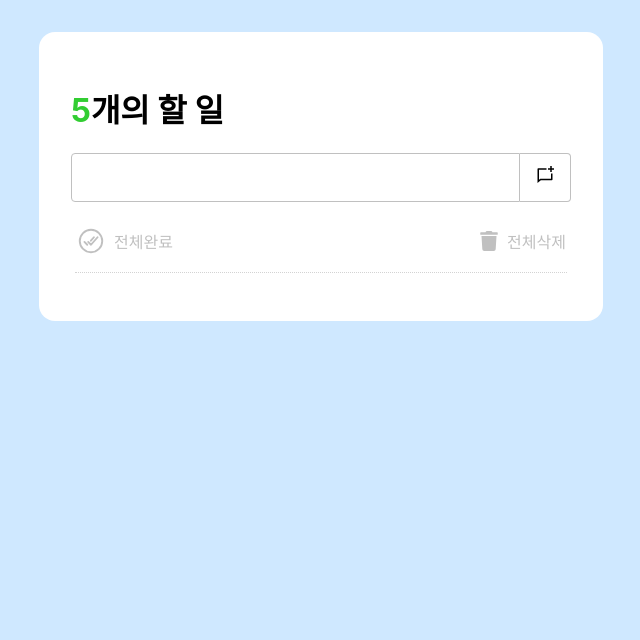
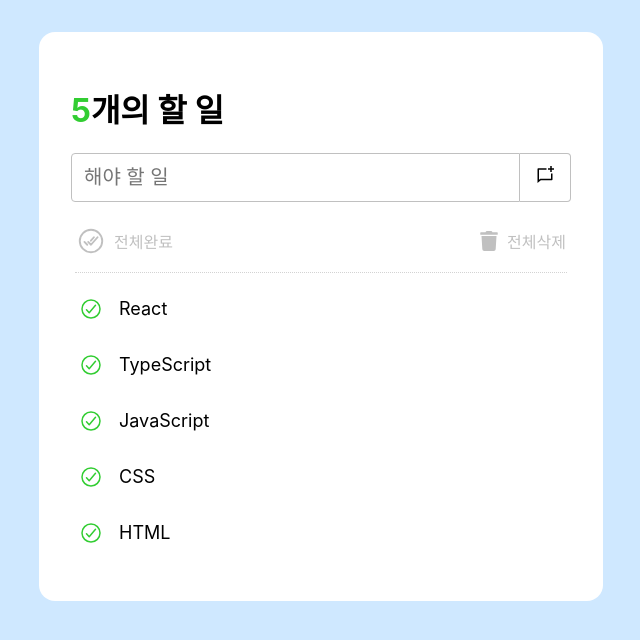
Before and after one commit to ssub0227/zerobase_react, a React (Create React App) app in the folder todo-list/: page / in a window 1280 px wide. Shown: the top 640 px of the page, without its empty margins (319-959 px from the left). Built offline with nearby package versions, Linux system fonts and the light colour scheme.

Commit message:
Style: 리스트 영역 마크업 완료

```diff
--- a/todo-list/src/App.tsx
+++ b/todo-list/src/App.tsx
@@ -1,9 +1,10 @@
-import React from 'react';
+import React from 'react'
 import TodoHeader from './Header/TodoHeader'
 import TodoInput from './Input/TodoInput'
 import TodoListTools from './Tools/TodoListTools'
 import Divider from './Divider/Divider'
-import './App.css';
+import TodoList from './List/TodoList'
+import './App.css'
 
 function App() {
   return (
@@ -12,8 +13,9 @@ function App() {
       <TodoInput />
       <TodoListTools />
       <Divider />
+      <TodoList />
     </div>
-  );
+  )
 }
 
 export default App;
--- a/todo-list/src/Input/TodoInput.tsx
+++ b/todo-list/src/Input/TodoInput.tsx
@@ -5,7 +5,7 @@ const TodoInput = () =>{
   return (
     <section className={styles.container}>
       <form className={styles.formContainer}>
-        <input className={styles.input}/>
+        <input className={styles.input} placeholder={'해야 할 일'}/>
       </form>
       <button className={styles.enter}><RiChatNewLine /></button>
     </section>
--- /dev/null
+++ b/todo-list/src/List/TodoList.module.css
@@ -0,0 +1,5 @@
+.olContainer{
+  list-style: none;
+  padding: 0;
+  margin: 0;
+}
--- /dev/null
+++ b/todo-list/src/List/TodoList.tsx
@@ -0,0 +1,19 @@
+import TodoItem from '../ListItem/TodoItem'
+import styles from './TodoList.module.css'
+
+const TodoList = ()=>{
+  const arr = ['React','TypeScript','JavaScript','CSS','HTML']
+  return(
+    <section>
+      <ol className={styles.olContainer}>
+        {
+          arr.map((str, index) =>{
+            return <TodoItem key={`${str}_${index}`} text={str} />
+          })
+        }
+      </ol>
+    </section>
+  )
+}
+
+export default TodoList
--- /dev/null
+++ b/todo-list/src/ListItem/TodoItem.module.css
@@ -0,0 +1,39 @@
+.container{
+  display: flex;
+  align-items: center;
+  font-size: 18px;
+  margin: 16px 0;
+  padding: 8px;
+}
+
+.container:hover{
+  background-color: #f5f5f5;
+  transition: background-color 0s;
+}
+
+.container:hover .removeIcon{
+  visibility: visible;
+}
+
+.circleIcon{
+  font-size: 24px;
+  margin-right: 16px;
+  cursor: pointer;
+
+}
+
+.checkedCircleIcon{
+  color: #32cd32;
+}
+
+.unCheckedCircleIcon{
+  color: #c0c0c0;
+}
+
+.removeIcon{
+  font-size: 24px;
+  margin-left: auto;
+  cursor: pointer;
+  color: #f00;
+  visibility: hidden;
+}
--- /dev/null
+++ b/todo-list/src/ListItem/TodoItem.tsx
@@ -0,0 +1,20 @@
+import { IoCheckmarkCircleOutline   } from "react-icons/io5"
+import { IoIosRemoveCircleOutline   } from "react-icons/io"
+import styles from './TodoItem.module.css'
+
+interface TodoItemProps{
+  text: string
+}
+
+const TodoItem = (props:TodoItemProps)=>{
+  const isChecked = true
+  return(
+   <li className={styles.container}>
+    <IoCheckmarkCircleOutline className={[styles.circleIcon, `${isChecked? styles.checkedCircleIcon : styles.unCheckedCircleIcon}`].join(' ')} />
+    <span>{props.text}</span>
+    <IoIosRemoveCircleOutline className={styles.removeIcon} />
+   </li>
+  )
+}
+
+export default TodoItem
```
